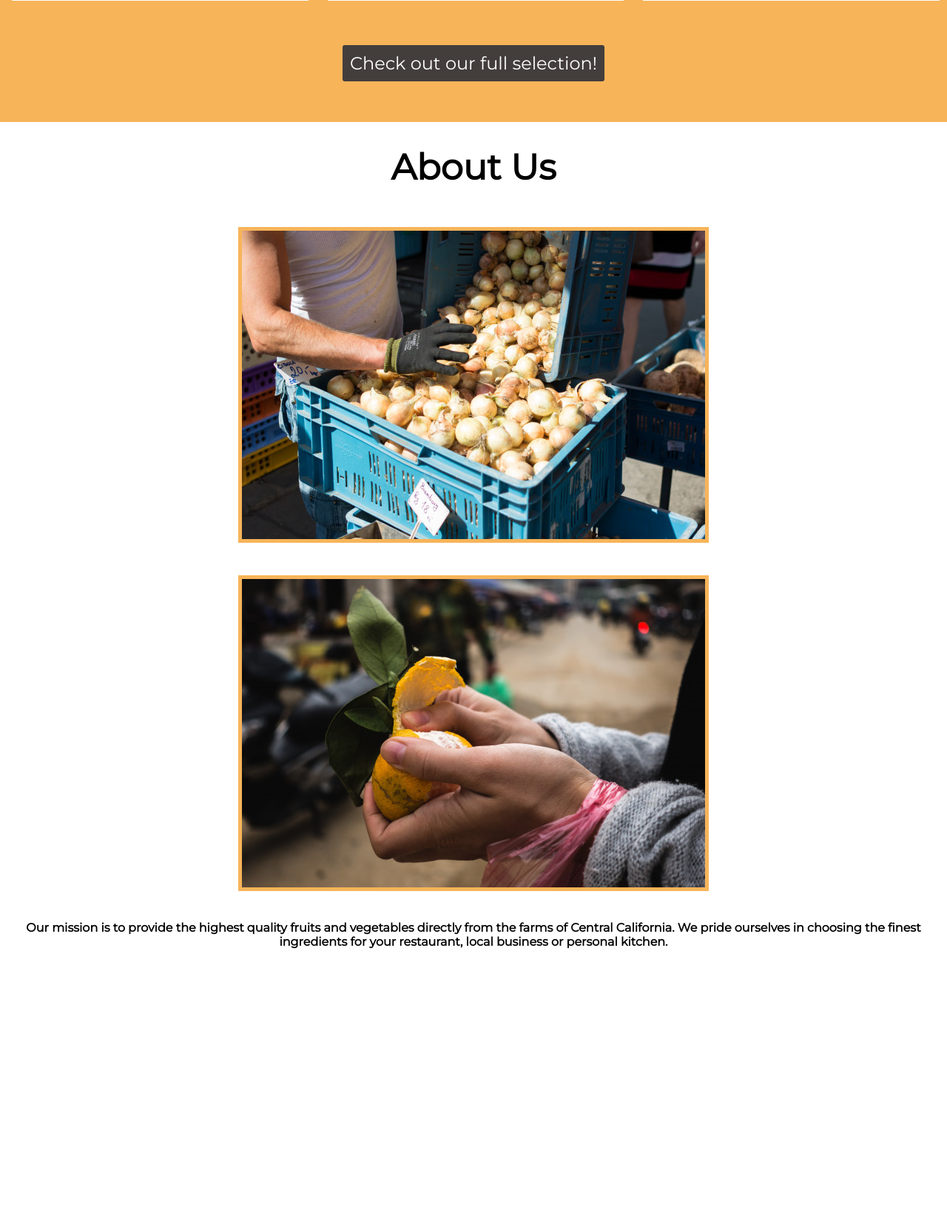
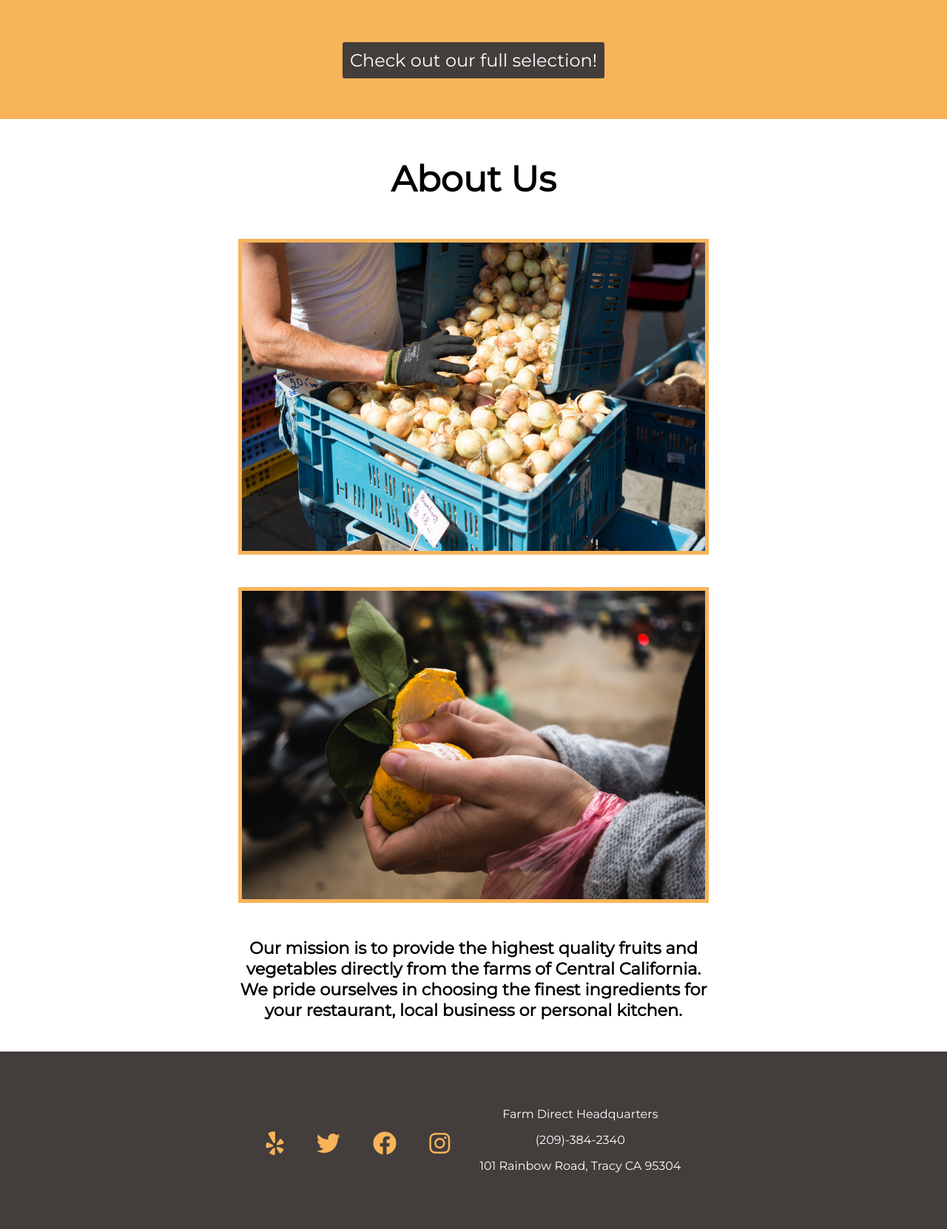
Before and after one commit to jyan500/GroceryStore, a Flask app: page / in a window 1280 px wide. Shown: the part 2088-3750 px from the top of the page at 74% size. Before the commit the page ends 3371 px from the top, so only its background shows below. Run offline with Flask 2, Linux system fonts and the light colour scheme; some libraries are stand-ins or nearby versions.

Commit message:
Added social media fabs to footer and location

```diff
--- a/static/css/index.css
+++ b/static/css/index.css
@@ -85,8 +85,7 @@ header h1 {
   }
 }
 .latest {
-  padding-top: 5px;
-  padding-bottom: 10px;
+  padding: 10px;
   min-height: 100vh;
   background-color: #F7B459;
   color: white;
@@ -180,6 +179,7 @@ header h1 {
   display: flex;
   flex-direction: column;
   justify-content: center;
+  padding-top: 20px;
 }
 .about-us h1 {
   text-align: center;
@@ -200,8 +200,67 @@ header h1 {
   border: 5px solid #F7B459;
 }
 .about-us .description {
+  display: flex;
+  justify-content: center;
+  padding-bottom: 20px;
+}
+.about-us .description p {
+  width: 50%;
   text-align: center;
+  font-size: 1.4em;
   font-weight: 600;
+}
+@media (min-width: 768px) and (max-width: 1024px) {
+  .about-us .description p {
+    width: 75%;
+    margin-left: 20px;
+    padding-right: 20px;
+  }
+}
+@media (min-width: 320px) and (max-width: 480px) {
+  .about-us .description p {
+    width: 100%;
+    margin-left: 20px;
+    padding-right: 20px;
+  }
+}
+@media (min-width: 481px) and (max-width: 767px) {
+  .about-us .description p {
+    width: 100%;
+    margin-left: 20px;
+    padding-right: 20px;
+  }
+}
+
+footer {
+  min-height: 30vh;
+  background-color: #433d3c;
+  display: flex;
+  flex-direction: row;
+  flex-wrap: wrap;
+  justify-content: center;
+  align-items: center;
+}
+footer .social-media ul {
+  padding: 0;
+  list-style: none;
+}
+footer .social-media ul li {
+  padding-top: 10px;
+  display: inline-block;
+}
+footer .social-media ul li a {
+  font-size: 2em;
+  color: #F7B459;
+  padding-right: 20px;
+  padding-left: 20px;
+}
+footer .location {
+  padding: 20px;
+}
+footer .location p {
+  text-align: center;
+  color: white;
 }
 
 /*# sourceMappingURL=index.css.map */
--- a/static/sass/index.scss
+++ b/static/sass/index.scss
@@ -84,8 +84,7 @@ header{
 }
 
 .latest {
-	padding-top: 5px;
-	padding-bottom: 10px;
+	padding: 10px;
 	min-height: 100vh;
 	background-color: $dark-yellow;
 	color: white;
@@ -169,6 +168,7 @@ header{
 	display: flex;
 	flex-direction: column;
 	justify-content: center;
+	padding-top: 20px;
 	h1 {
 		text-align: center;
 		font-size: 3em;
@@ -188,7 +188,62 @@ header{
 		}
 	}
 	.description {
-		text-align: center;
-		font-weight: 600;
+		display: flex;
+		justify-content: center;
+		p {
+			width: 50%;
+			text-align: center;
+			font-size: 1.4em;
+			font-weight: 600;
+			@include tablet_portrait {
+				width: 75%;
+				margin-left: 20px;
+				padding-right: 20px;
+			}
+			@include mobile_portrait {
+				width: 100%;
+				margin-left: 20px;
+				padding-right: 20px;
+			}
+			@include mobile_landscape {
+				width: 100%;
+				margin-left: 20px;
+				padding-right: 20px;
+			}
+		}
+		padding-bottom: 20px;
 	}
 }
+
+footer {
+	min-height: 30vh;
+	background-color: $dark-grey;
+	display: flex;
+	flex-direction: row;
+	flex-wrap: wrap;
+	justify-content: center;
+	align-items: center;
+	.social-media{
+		ul {
+			padding: 0;
+			list-style: none;
+			li {
+				padding-top: 10px;
+				display: inline-block;
+				a {
+					font-size: 2em;
+					color: $dark-yellow;
+					padding-right: 20px;
+					padding-left: 20px;
+				}
+			}
+		}
+	}
+	.location {
+		padding: 20px;
+		p {
+			text-align: center;
+			color: white;
+		}
+	}
+}
--- a/templates/index.html
+++ b/templates/index.html
@@ -2,7 +2,7 @@
 <head>
 	<meta name = "viewport" content = "width=device-width, initial-scale=1">
 	<meta charset = "UTF-8">
-	<title> Online Farmer's Market </title>
+	<title> Farm Direct </title>
 	<link rel = "stylesheet" type = "text/css" href = "/static/css/index.css">
 	<link rel="stylesheet" href="https://use.fontawesome.com/releases/v5.8.0/css/all.css" integrity="sha384-Mmxa0mLqhmOeaE8vgOSbKacftZcsNYDjQzuCOm6D02luYSzBG8vpaOykv9lFQ51Y" crossorigin="anonymous">
 </head>
@@ -16,7 +16,7 @@
 				<li><a href = "#">Location</a></li>
 			</ul>
 		</nav>
-		<h1> Welcome to the Online Farmer's Market </h1>
+		<h1> Welcome to Farm Direct! </h1>
 	</header>
 	<main>
 		<div class = "order">
@@ -86,7 +86,19 @@
 		</div>
 	</main>
 	<footer>
-
+		<div class = "social-media">
+			<ul>
+				<li><a href = "#"><i class = "fab fa-yelp"></i></a></li>
+				<li><a href = "#"><i class = "fab fa-twitter"></i></a></li>
+				<li><a href = "#"><i class = "fab fa-facebook"></i></a></li>
+				<li><a href = "#"><i class = "fab fa-instagram"></i></a></li>
+			</ul>
+		</div>
+		<div class = "location">
+			<p> Farm Direct Headquarters </p>
+			<p> (209)-384-2340  </p>
+			<p> 101 Rainbow Road, Tracy CA 95304 </p>
+		</div>
 	</footer>
 </body>
 </html>
```
Also changed, not shown: 1 other file.
